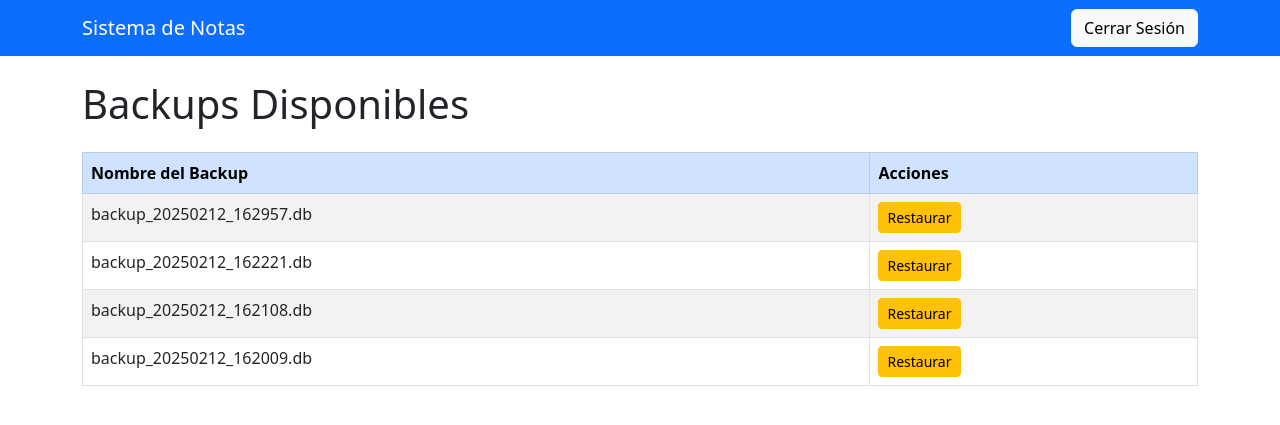
After one commit to ManuelPimienta/app_notas, a Flask app: page /backups in a window 1280 px wide. The commit adds this page. Shown: the top 425 px of the page. Run offline with Flask 3, Linux system fonts and the light colour scheme; the visitor is signed in with stand-in values (Sample User, id 1).

Commit message:
Creacion de back up si error pero no se restarura la base de datos

```diff
--- a/app.py
+++ b/app.py
@@ -1,14 +1,121 @@
 from flask import Flask, render_template, request, redirect, url_for, flash, session as flask_session  # Renombrar la sesión de Flask
 from flask_login import LoginManager, UserMixin, login_user, logout_user, login_required, current_user
-from models import session as db_session, Curso, Estudiante, Nota  # Renombrar la sesión de SQLAlchemy
+from models import session as db_session, engine, Curso, Estudiante, Nota  # Renombrar la sesión de SQLAlchemy
 import pandas as pd
 import os
 from werkzeug.utils import secure_filename
+import os
+import shutil
+from datetime import datetime
+from sqlalchemy import create_engine
+from sqlalchemy.orm import scoped_session, sessionmaker
+import logging
+from logging.handlers import RotatingFileHandler
 
 app = Flask(__name__)
 app.secret_key = "clave_secreta"  # Clave secreta para las sesiones de Flask
 app.config['UPLOAD_FOLDER'] = 'uploads'
 app.config['MAX_CONTENT_LENGTH'] = 16 * 1024 * 1024  # 16 MB
+
+# Configuración del logging
+logging.basicConfig(level=logging.DEBUG)
+handler = RotatingFileHandler("app.log", maxBytes=10000, backupCount=1)
+handler.setLevel(logging.DEBUG)
+formatter = logging.Formatter("%(asctime)s - %(name)s - %(levelname)s - %(message)s")
+handler.setFormatter(formatter)
+app.logger.addHandler(handler)
+
+# Configuración de la carpeta de backups
+BACKUP_FOLDER = "backups"
+if not os.path.exists(BACKUP_FOLDER):
+    os.makedirs(BACKUP_FOLDER)
+
+def crear_backup():
+    """
+    Crea una copia de seguridad de la base de datos antes de una actualización.
+    """
+    try:
+        # Nombre del archivo de backup (incluye la fecha y hora actual)
+        fecha_hora = datetime.now().strftime("%Y%m%d_%H%M%S")
+        nombre_backup = f"backup_{fecha_hora}.db"
+        ruta_backup = os.path.join(BACKUP_FOLDER, nombre_backup)
+
+        # Ruta de la base de datos actual
+        ruta_base_datos = "app_notas.db"  # Cambia esto si tu base de datos tiene otro nombre o ruta
+
+        # Verificar si el archivo de la base de datos existe
+        if not os.path.exists(ruta_base_datos):
+            print(f"Error: No se encontró el archivo de la base de datos en {ruta_base_datos}")
+            return False
+
+        # Crear una copia de la base de datos actual
+        shutil.copy2(ruta_base_datos, ruta_backup)
+        print(f"Backup creado exitosamente: {ruta_backup}")
+        return True
+    except Exception as e:
+        print(f"Error al crear el backup: {e}")
+        return False
+
+@app.route("/backups")
+@login_required
+def listar_backups():
+    """
+    Muestra una lista de backups disponibles.
+    """
+    try:
+        # Obtener la lista de archivos en la carpeta de backups
+        backups = os.listdir(BACKUP_FOLDER)
+        backups = [f for f in backups if f.endswith(".db")]  # Filtrar solo archivos .db
+        backups.sort(reverse=True)  # Ordenar de más reciente a más antiguo
+    except Exception as e:
+        flash(f"Error al listar los backups: {e}", "error")
+        backups = []
+
+    return render_template("backups.html", backups=backups)
+
+@app.route("/restaurar_backup/<nombre_backup>")
+@login_required
+def restaurar_backup(nombre_backup):
+    """
+    Restaura la base de datos desde un backup seleccionado.
+    """
+    try:
+        # Ruta del backup seleccionado
+        ruta_backup = os.path.join(BACKUP_FOLDER, nombre_backup)
+
+        # Verificar que el backup exista
+        if not os.path.exists(ruta_backup):
+            flash(f"El backup {nombre_backup} no existe.", "error")
+            app.logger.error(f"El backup {nombre_backup} no existe.")
+            return redirect(url_for("listar_backups"))
+
+        # Ruta de la base de datos actual
+        ruta_base_datos = "pp_notas.db"  # Cambia esto si tu base de datos tiene otro nombre
+
+        # Reemplazar la base de datos actual con el backup
+        app.logger.debug(f"Restaurando la base de datos desde el backup: {ruta_backup}")
+        shutil.copy2(ruta_backup, ruta_base_datos)
+
+        # --- CORRECCIÓN: Manejo de la sesión de SQLAlchemy ---
+        app.logger.debug("Reiniciando la sesión de SQLAlchemy...")
+
+        # 1. Cerrar la sesión actual (si existe)
+        if db_session:  # Verifica si db_session existe
+            db_session.close()  # Usa close() para cerrar la sesión
+
+        # 2. Reconfigurar la sesión con el nuevo engine
+        db_session.bind = engine  # Asigna el engine a la sesión
+
+        # --- FIN DE LA CORRECCIÓN ---
+
+        flash(f"Base de datos restaurada desde el backup: {nombre_backup}", "success")
+        app.logger.debug(f"Base de datos restaurada desde el backup: {nombre_backup}")
+
+    except Exception as e:
+        flash(f"Error al restaurar el backup: {e}", "error")
+        app.logger.error(f"Error al restaurar el backup: {e}")
+
+    return redirect(url_for("listar_backups"))
 
 # Configuración de Flask-Login
 login_manager = LoginManager()
@@ -101,7 +208,10 @@ def notas_estudiante():
     estudiante = db_session.query(Estudiante).filter_by(id=flask_session['estudiante_id']).first()
     notas = db_session.query(Nota).filter_by(estudiante_id=estudiante.id).all()
 
-    return render_template("notas_estudiante.html", notas=notas, estudiante=estudiante)
+    # Obtener las actividades únicas
+    actividades = list(set(nota.actividad for nota in notas))
+
+    return render_template("notas_estudiante.html", notas=notas, estudiante=estudiante, actividades=actividades)
 
 # Ruta para subir archivos de Excel
 @app.route("/upload", methods=["GET", "POST"])
@@ -121,6 +231,12 @@ def upload():
             flash("Solo se permiten archivos de Excel (.xlsx).", "error")
             return redirect(url_for("upload"))
 
+        # Crear un backup antes de la actualización
+        app.logger.debug("Intentando crear un backup antes de la actualización...")
+        if not crear_backup():
+            flash("Error al crear el backup. No se realizaron cambios.", "error")
+            return redirect(url_for("upload"))
+
         # Guardar el archivo temporalmente
         filename = secure_filename(archivo.filename)
         ruta_archivo = os.path.join(app.config['UPLOAD_FOLDER'], filename)
@@ -128,15 +244,10 @@ def upload():
 
         try:
             # Leer el archivo Excel
-            df = pd.read_excel(ruta_archivo)
+            app.logger.debug(f"Leyendo el archivo Excel: {ruta_archivo}")
+            df = pd.read_excel(ruta_archivo, sheet_name="Hoja1", engine="openpyxl")
 
-            # Eliminar filas completamente vacías
-            df = df.dropna(how="all")
-
-            # Eliminar filas donde las columnas obligatorias estén vacías
-            df = df.dropna(subset=["ID", "Estudiante"])
-
-            # Verificar que el archivo no esté vacío después de la limpieza
+            # Verificar que el archivo no esté vacío
             if df.empty:
                 flash("El archivo no tiene datos válidos.", "error")
                 return redirect(url_for("upload"))
@@ -147,12 +258,17 @@ def upload():
                 flash("El archivo no tiene las columnas obligatorias.", "error")
                 return redirect(url_for("upload"))
 
-            # Convertir ID a entero
-            try:
-                df["ID"] = df["ID"].astype(int)
-            except ValueError:
-                flash("La columna 'ID' debe contener solo números enteros.", "error")
+            # Limpiar la columna "ID"
+            df = df.dropna(subset=["ID"])
+            df = df[pd.to_numeric(df["ID"], errors="coerce").notna()]
+
+            # Verificar que el archivo no esté vacío después de la limpieza
+            if df.empty:
+                flash("El archivo no tiene datos válidos después de la limpieza.", "error")
                 return redirect(url_for("upload"))
+
+            # Convertir la columna "ID" a enteros
+            df["ID"] = df["ID"].astype(int)
 
             # Buscar o crear el curso
             curso = db_session.query(Curso).filter_by(nombre=curso_nombre).first()
@@ -160,7 +276,12 @@ def upload():
                 flash("El curso seleccionado no existe.", "error")
                 return redirect(url_for("upload"))
 
+            # Identificar dinámicamente las columnas de actividades
+            actividades = [col for col in df.columns if col not in columnas_obligatorias]
+            actividades = [col for col in actividades if not col.startswith("Unnamed") and not col.strip() == ""]
+
             # Procesar cada fila del archivo
+            app.logger.debug("Procesando filas del archivo Excel...")
             for _, row in df.iterrows():
                 # Reemplazar NaN en campos numéricos
                 running_avg = row["Running Average"] if not pd.isna(row["Running Average"]) else 0.0
@@ -195,7 +316,6 @@ def upload():
                 db_session.commit()
 
                 # Guardar las notas dinámicamente
-                actividades = [col for col in df.columns if col.startswith("Actividad")]
                 for actividad in actividades:
                     calificacion = row[actividad] if not pd.isna(row[actividad]) else 0.0
                     nota = Nota(
@@ -207,9 +327,11 @@ def upload():
                 db_session.commit()
 
             flash("¡Datos actualizados correctamente!", "success")
+            app.logger.debug("Datos actualizados correctamente.")
         except Exception as e:
             db_session.rollback()
             flash(f"Error: {str(e)}", "error")
+            app.logger.error(f"Error al procesar el archivo Excel: {e}")
         finally:
             # Eliminar el archivo temporal
             if os.path.exists(ruta_archivo):
--- /dev/null
+++ b/templates/backups.html
@@ -0,0 +1,67 @@
+<!DOCTYPE html>
+<html lang="es">
+<head>
+    <meta charset="UTF-8">
+    <meta name="viewport" content="width=device-width, initial-scale=1.0">
+    <title>Backups - Sistema de Notas</title>
+    <!-- Bootstrap CSS -->
+    <link href="https://cdn.jsdelivr.net/npm/bootstrap@5.3.0/dist/css/bootstrap.min.css" rel="stylesheet">
+</head>
+<body>
+    <nav class="navbar navbar-expand-lg navbar-dark bg-primary">
+        <div class="container">
+            <a class="navbar-brand" href="/">Sistema de Notas</a>
+            <div class="navbar-nav ms-auto">
+                <a href="{{ url_for('logout') }}" class="btn btn-light">Cerrar Sesión</a>
+            </div>
+        </div>
+    </nav>
+
+    <div class="container mt-4">
+        <h1 class="mb-4">Backups Disponibles</h1>
+
+        <!-- Mensajes flash -->
+        {% with messages = get_flashed_messages(with_categories=true) %}
+            {% if messages %}
+                {% for category, message in messages %}
+                    <div class="alert alert-{{ category }} alert-dismissible fade show">
+                        {{ message }}
+                        <button type="button" class="btn-close" data-bs-dismiss="alert"></button>
+                    </div>
+                {% endfor %}
+            {% endif %}
+        {% endwith %}
+
+        <!-- Lista de backups -->
+        {% if backups %}
+            <table class="table table-bordered table-striped">
+                <thead class="table-primary">
+                    <tr>
+                        <th>Nombre del Backup</th>
+                        <th>Acciones</th>
+                    </tr>
+                </thead>
+                <tbody>
+                    {% for backup in backups %}
+                    <tr>
+                        <td>{{ backup }}</td>
+                        <td>
+                            <a href="{{ url_for('restaurar_backup', nombre_backup=backup) }}" class="btn btn-warning btn-sm">
+                                Restaurar
+                            </a>
+                        </td>
+                    </tr>
+                    {% endfor %}
+                </tbody>
+            </table>
+        {% else %}
+            <div class="alert alert-info">
+                No hay backups disponibles.
+            </div>
+        {% endif %}
+    </div>
+
+    <!-- Bootstrap JS -->
+    <script src="https://cdn.jsdelivr.net/npm/bootstrap@5.3.0/dist/js/bootstrap.bundle.min.js"></script>
+</body>
+</html>
--- a/templates/upload.html
+++ b/templates/upload.html
@@ -60,6 +60,7 @@
 
             <!-- Botón para cerrar sesión -->
             <a href="/logout" class="btn btn-danger mt-3 w-100">Cerrar Sesión</a>
+            <a href="{{ url_for('listar_backups') }}" class="btn btn-warning mt-3 w-100">Ver Backups</a>
         </div>
     </div>
 
```
Also changed, not shown: models.py (+5 -2 lines), templates/notas_estudiante.html (+9 -3 lines), app_notas.db, backups/backup_20250212_162009.db (added), backups/backup_20250212_162108.db (added), backups/backup_20250212_162221.db (added), backups/backup_20250212_162957.db (added), pp_notas.db (added), 1 other file.
